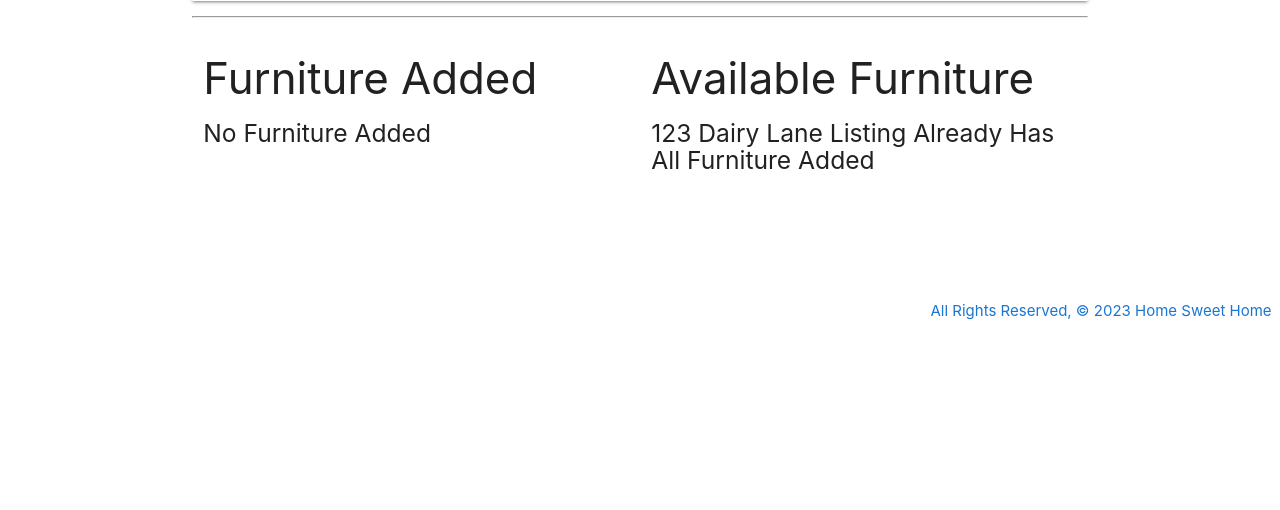
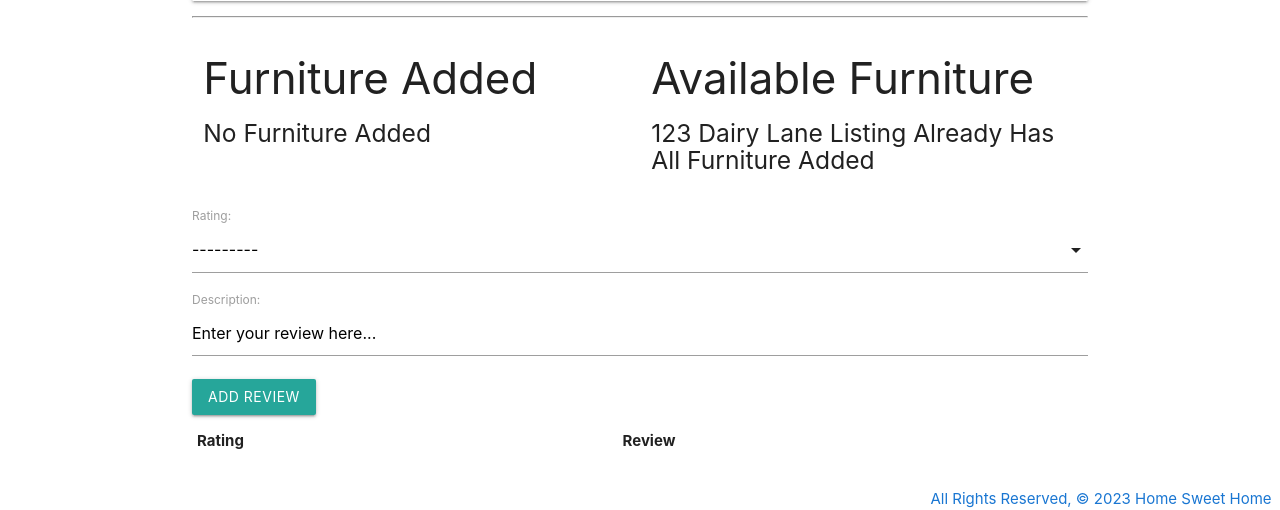
Before and after one commit to William0987/home-sweet-home, a Django app: page /homes/1/ in a window 1280 px wide. Shown: the part 478-988 px from the top of the page. Before the commit the page ends 798 px from the top, so only its background shows below. Run offline with Django 4.2, Linux system fonts and the light colour scheme; data comes from the database, SQL or seed files in the repository; data that the repository does not hold is empty.

Commit message:
implement add review functionality

```diff
--- a/main_app/admin.py
+++ b/main_app/admin.py
@@ -1,6 +1,7 @@
 from django.contrib import admin
-from .models import Home, Rent, Furniture
+from .models import Home, Rent, Furniture, Review
 # Register your models here.
 admin.site.register(Home)
 admin.site.register(Rent)
 admin.site.register(Furniture)
+admin.site.register(Review)
--- /dev/null
+++ b/main_app/forms.py
@@ -0,0 +1,7 @@
+from django.forms import ModelForm
+from .models import Review
+
+class ReviewForm(ModelForm):
+  class Meta:
+    model = Review
+    fields = ['rating', 'description']
--- a/main_app/models.py
+++ b/main_app/models.py
@@ -1,5 +1,12 @@
 from django.db import models
 
+RATINGS = (
+    (1, '1'),
+    (2, '2'),
+    (3, '3'),
+    (4, '4'),
+    (5, '5')
+)
 
 class Furniture(models.Model):
     furniture_type = models.CharField(max_length=100)
@@ -50,3 +57,17 @@ class Rent(models.Model):
 
     def get_absolute_url(self):
         return reverse('detail', kwargs={'rent_id': self.id})
+
+class Review(models.Model):
+    rating = models.IntegerField(
+        choices=RATINGS,
+    )
+    description = models.CharField(
+        max_length=1500,
+        default="Enter your review here..."
+    )
+
+    home = models.ForeignKey(Home, on_delete=models.CASCADE)
+
+    class Meta:
+        ordering = ['-rating']
--- a/main_app/templates/homes/detail.html
+++ b/main_app/templates/homes/detail.html
@@ -69,4 +69,33 @@
     </div>
 </div>
 
+<div class="row">
+    <form action = "{% url 'add_review' home.id %}" method="POST">
+    {% csrf_token %}
+    {{ review_form.as_p }}
+    <input type="submit" class="btn" value="Add Review">
+    </form>
+    <table class="striped">
+      <thead>
+        <tr><th>Rating</th><th>Review</th></tr>
+      </thead>
+      <tbody>
+        {% for review in home.review_set.all %}
+          <tr>
+            <td>{{review.rating}}</td>
+            <td>{{review.description}}</td>
+          </tr>
+        {% endfor %}
+      </tbody>
+    </table>
+</div>
+
+<script>
+    const selectEl = document.getElementById('id_rating');
+    M.FormSelect.init(selectEl);
+
+    const descriptionEl = document.getElementById('id_description');
+    M.updateTextFields(descriptionEl);
+</script>
+
 {% endblock %}
--- a/main_app/templates/main_app/rent_confirm_delete.html
+++ b/main_app/templates/main_app/rent_confirm_delete.html
@@ -8,6 +8,6 @@
   <form action="" method="POST">
     {% csrf_token %}
     <input type="submit" value="Yes - Delete!" class="btn">
-    <a href="{% url 'rentdetail' rent.id %}">Cancel</a>
+    <a href="{% url 'rent_detail' rent.id %}">Cancel</a>
   </form>
 {% endblock %}
--- a/main_app/urls.py
+++ b/main_app/urls.py
@@ -23,4 +23,5 @@ urlpatterns = [
     path('furnitures/<int:pk>/delete/', views.FurnitureDelete.as_view(), name='furnitures_delete'),
     path('furnitures/<int:home_id>/assoc_furniture/<int:furniture_id>/', views.assoc_furniture, name='assoc_furniture'),
     path('furnitures/<int:home_id>/unassoc_furniture/<int:furniture_id>/', views.unassoc_furniture, name='unassoc_furniture'),
+    path('homes/<int:home_id>/add_review/', views.add_review, name='add_review'),
 ]
--- a/main_app/views.py
+++ b/main_app/views.py
@@ -1,6 +1,7 @@
 from django.shortcuts import render, redirect, reverse
 from django.views.generic.edit import CreateView, UpdateView, DeleteView
-from .models import Home, Rent, Furniture
+from .models import Home, Rent, Furniture, Review
+from .forms import ReviewForm
 
 def home(request):
   return render(request, 'home.html')
@@ -20,9 +21,11 @@ def homes_detail(request, home_id):
     home = Home.objects.get(id=home_id)
     id_list = home.furnitures.all().values_list('id')
     furnitures_home_doesnt_have = Furniture.objects.exclude(id__in=id_list)
+    review_form = ReviewForm()
     return render(request, 'homes/detail.html', {
         'home': home,
-        'furnitures': furnitures_home_doesnt_have
+        'furnitures': furnitures_home_doesnt_have,
+        'review_form': review_form
         })
 
 class HomeCreate(CreateView):
@@ -101,3 +104,11 @@ def assoc_furniture(request, home_id, furniture_id):
 def unassoc_furniture(request, home_id, furniture_id):
   Home.objects.get(id=home_id).furnitures.remove(furniture_id)
   return redirect('detail', home_id=home_id)
+
+def add_review(request, home_id):
+  form = ReviewForm(request.POST)
+  if form.is_valid():
+    new_review = form.save(commit=False)
+    new_review.home_id = home_id
+    new_review.save()
+  return redirect('detail', home_id=home_id)
```
Also changed, not shown: main_app/migrations/0007_review.py (added).
